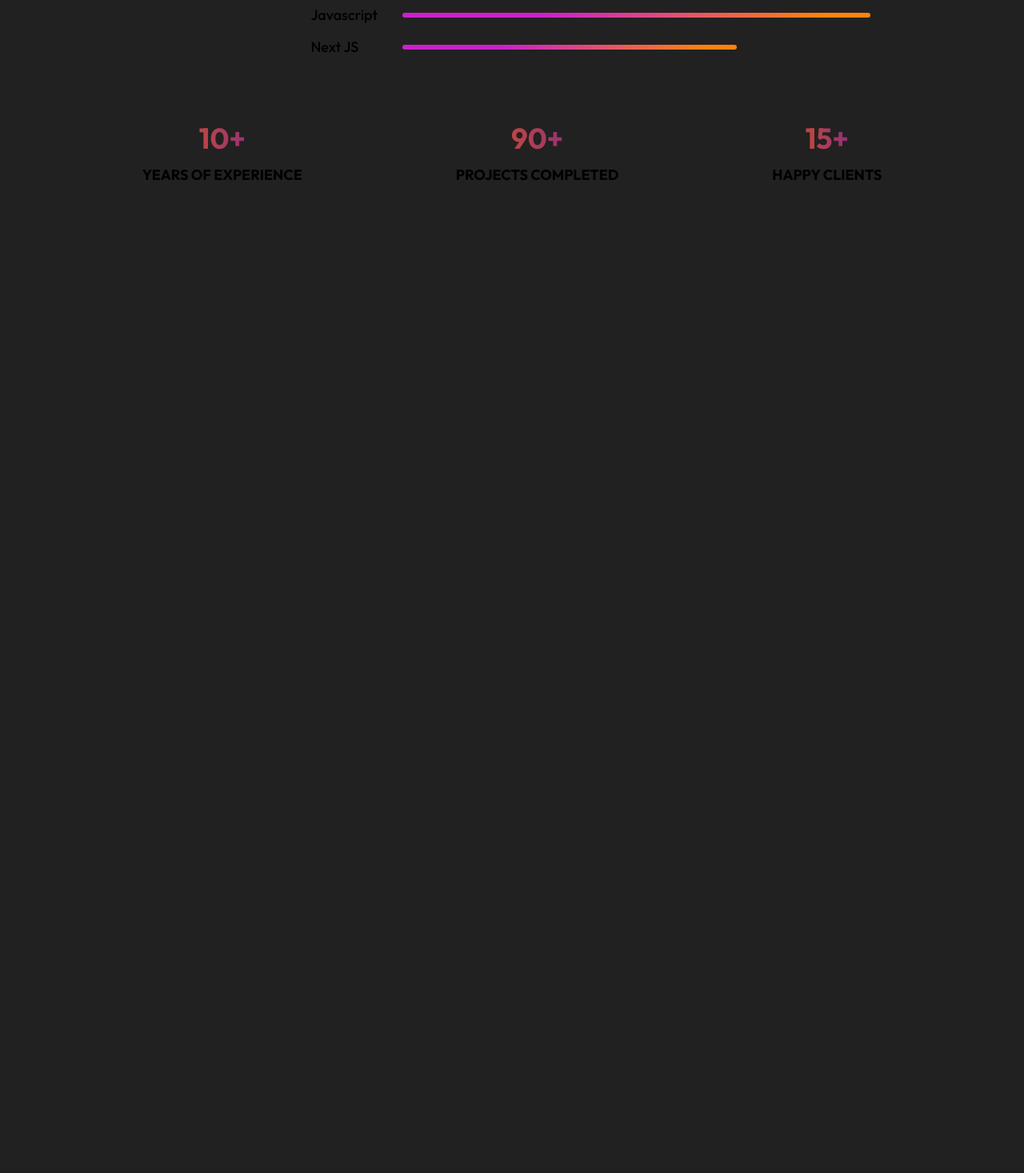
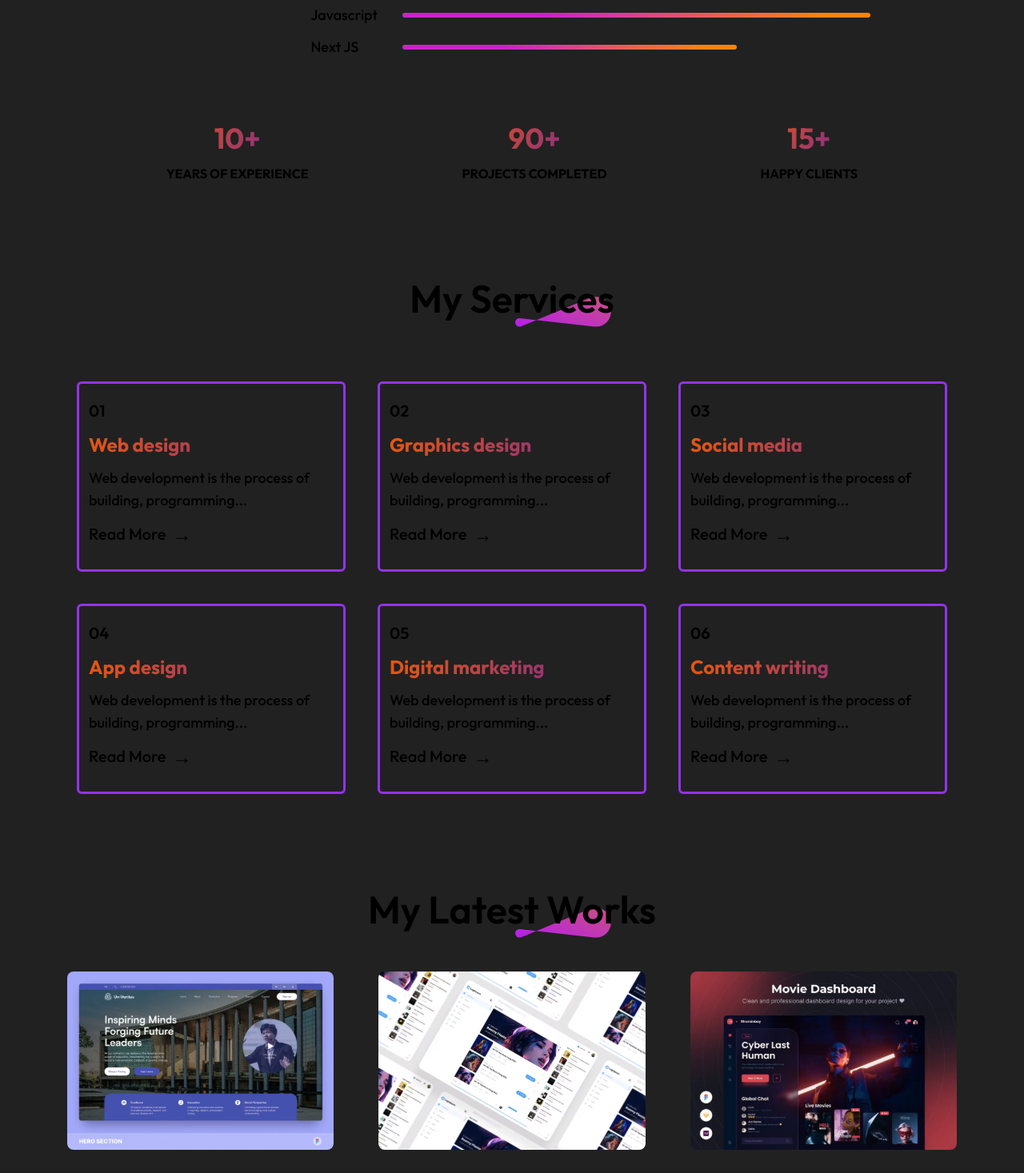
Before and after one commit to Mamun128169/React-Personal-Protfolio, a React (Vite) app: page / in a window 1280 px wide. Shown: the part 1330-2797 px from the top of the page at 80% size. Before the commit the page ends 1613 px from the top, so only its background shows below. Built offline with nearby package versions, Linux system fonts and the light colour scheme.

Commit message:
complete the services and latest work part

```diff
--- a/src/App.jsx
+++ b/src/App.jsx
@@ -1,10 +1,29 @@
+import { useEffect, useState } from "react";
 import Hero from "./components/HeroSection/Hero";
 import About from "./components/main/About";
 import Navbar from "./components/Navbar/Navbar";
+import Services_Data from "./assets/services_data";
+import Services from "./components/main/Services";
+import LatestWork from "./components/main/LatestWork";
+import works_data from "./assets/mywork_data";
+import Connect from "./components/main/Connect";
 
 function App() {
+  const [services, setServices] = useState([]);
+  const [works, setWorks] = useState([]);
+
+  // fetch services with useEffect
+  useEffect(() => {
+    const fetchData = async () => {
+      setServices(Services_Data);
+      setWorks(works_data);
+    };
+
+    fetchData();
+  }, []);
+
   return (
-    <div className="bg-[#212121] text white min-h-screen">
+    <div className="bg-[#212121] text white min-h-screen pb-[50px]">
       {/* header */}
       <header className="container mx-auto">
         <Navbar />
@@ -14,6 +33,12 @@ function App() {
       <main className="container mx-auto ">
         {/* about section */}
         <About />
+        {/* services section */}
+        <Services services={services} />
+        {/* latest work section */}
+        <LatestWork works={works} />
+        {/* get in touch section */}
+        <Connect />
       </main>
     </div>
   );
--- a/src/components/main/About.jsx
+++ b/src/components/main/About.jsx
@@ -59,17 +59,17 @@ const About = () => {
       </div>
 
       {/* works */}
-      <div className="flex items-center gap-8 md:gap-24 lg:gap-48 text-center mb-[50px] uppercase text-lg md:xl lg:2xl font-bold">
+      <div className="flex items-center gap-8 md:gap-24 lg:gap-48 text-center mb-[50px] uppercase text-base md:xl lg:2xl font-bold">
         <div className="flex flex-col space-y-3">
-          <h2 className="text-lg md:text-4xl text-gradient font-bold">10+</h2>
+          <h2 className="text-2xl md:text-4xl text-gradient font-bold">10+</h2>
           <h4>years of experience</h4>
         </div>
         <div className="flex flex-col space-y-3">
-          <h2 className="text-lg md:text-4xl text-gradient font-bold">90+</h2>
+          <h2 className="text-2xl md:text-4xl text-gradient font-bold">90+</h2>
           <h4>projects completed</h4>
         </div>
         <div className="flex flex-col space-y-3">
-          <h2 className="text-lg md:text-4xl text-gradient font-bold">15+</h2>
+          <h2 className="text-2xl md:text-4xl text-gradient font-bold">15+</h2>
           <h4>Happy clients</h4>
         </div>
       </div>
--- /dev/null
+++ b/src/components/main/Connect.jsx
@@ -0,0 +1,21 @@
+import pattern from "../../assets/theme_pattern.svg";
+
+const Connect = () => {
+  return (
+    <div className="mt-[100px] mb-[90px]">
+      {/*Get in touch title */}
+      <div className="flex flex-col items-center relative">
+        <img
+          src={pattern}
+          className="w-[120px] absolute right-[45%] translate-x-1/2 -bottom-3 z-[0]"
+          alt="pattern-icon"
+        />
+        <h2 className="text-4xl md:text-5xl font-semibold relative ">
+          <span className="z-[100]">Get in touch</span>
+        </h2>
+      </div>
+    </div>
+  );
+};
+
+export default Connect;
--- /dev/null
+++ b/src/components/main/LatestWork.jsx
@@ -0,0 +1,35 @@
+import pattern from "../../assets/theme_pattern.svg";
+import Work from "./work";
+
+const LatestWork = ({ works }) => {
+  console.log(works);
+  return (
+    <div className="mt-[120px]">
+      {/* latest work title */}
+      <div className="flex flex-col items-center relative">
+        <img
+          src={pattern}
+          className="w-[120px] absolute right-[45%] translate-x-1/2 -bottom-3 z-[0]"
+          alt="pattern-icon"
+        />
+        <h2 className="text-4xl md:text-5xl font-semibold relative ">
+          <span className="z-[100]">My Latest Works</span>
+        </h2>
+      </div>
+      {/* works section */}
+      <div className="grid grid-cols-2 md:grid-cols-2 lg:grid-cols-3 items-center mt-[50px] gap-5 md:gap-8 lg:gap-12 px-2 md:px-5 lg:px-20">
+        {works.map((work, idx) => (
+          <Work key={idx} work={work}></Work>
+        ))}
+      </div>
+      {/* show more button */}
+      <div className="mt-[60px] mb-[70px] flex justify-center">
+        <button className="text-xl px-4 py-3 rounded-3xl hover:scale-110 transition-5 cursor-pointer font-medium bg-gradient-custom">
+          Show More <span> &rarr;</span>
+        </button>
+      </div>
+    </div>
+  );
+};
+
+export default LatestWork;
--- /dev/null
+++ b/src/components/main/Service.jsx
@@ -0,0 +1,16 @@
+const Service = ({ service }) => {
+  // console.log(service);
+  const { s_no, s_name, s_desc } = service;
+  return (
+    <div className="border-[3px] border-purple-600 rounded-md px-3 py-5 pb-7 space-y-3 hover:bg-gradient-to-r from-orange-900 to-purple-900 cursor-pointer hover:border-white hover:scale-110 transition-5">
+      <h2 className="text-lg md:text-xl font-semibold">{s_no}</h2>
+      <h3 className="text-xl md:text-2xl font-bold text-gradient">{s_name}</h3>
+      <p className="text-lg font-medium">{s_desc}</p>
+      <button className="flex items-center gap-2 text-xl font-medium">
+        Read More <span className="text-2xl font-bold">&rarr;</span>
+      </button>
+    </div>
+  );
+};
+
+export default Service;
--- /dev/null
+++ b/src/components/main/Services.jsx
@@ -0,0 +1,29 @@
+import pattern from "../../assets/theme_pattern.svg";
+import Service from "./Service";
+
+const Services = ({ services }) => {
+  return (
+    <div className="mt-[70px] space-y-20 mb-[60px]">
+      {/* services title */}
+      <div className="flex flex-col items-center relative">
+        <img
+          src={pattern}
+          className="w-[120px] absolute right-[45%] translate-x-1/2 -bottom-3 z-[0]"
+          alt="pattern-icon"
+        />
+        <h2 className="text-4xl md:text-5xl font-semibold relative ">
+          <span className="z-[100]">My Services</span>
+        </h2>
+      </div>
+
+      {/* services section */}
+      <div className="grid grid-cols-2 gap-5 px-2 md:grid-cols-3 md:gap-10 md:px-4 lg:px-24">
+        {services.map((service, idx) => (
+          <Service key={idx} service={service}></Service>
+        ))}
+      </div>
+    </div>
+  );
+};
+
+export default Services;
--- /dev/null
+++ b/src/components/main/Work.jsx
@@ -0,0 +1,11 @@
+const Work = ({ work }) => {
+  //   console.log(work);
+  const { w_img } = work;
+  return (
+    <div className="hover:scale-105 transition-5 cursor-pointer border-[4px] rounded-lg border-transparent hover:border-purple-600">
+      <img src={w_img} alt="works-image" />
+    </div>
+  );
+};
+
+export default Work;
--- a/src/index.css
+++ b/src/index.css
@@ -18,11 +18,7 @@ body {
 }
 
 .bg-gradient-custom {
-  background: linear-gradient(
-    270deg,
-    rgb(255, 130, 13) 10%,
-    rgb(205, 32, 205) 70%
-  );
+  background: linear-gradient(263deg, #ea580c, #6b21a8);
 }
 
 .transition-5 {
@@ -49,6 +45,16 @@ body {
   font-weight: 600;
 }
 
+/* .text-gradient {
+  @apply text-transparent bg-clip-text bg-gradient-to-l from-orange-600 to-purple-800;
+} */
+
 .text-gradient {
-  @apply text-transparent bg-clip-text bg-gradient-to-r from-orange-600 to-purple-800;
+  background-image: linear-gradient(
+    123deg,
+    #ea580c,
+    #6b21a8
+  ); /* orange-600 to purple-800 */
+  -webkit-background-clip: text;
+  -webkit-text-fill-color: transparent;
 }
```
